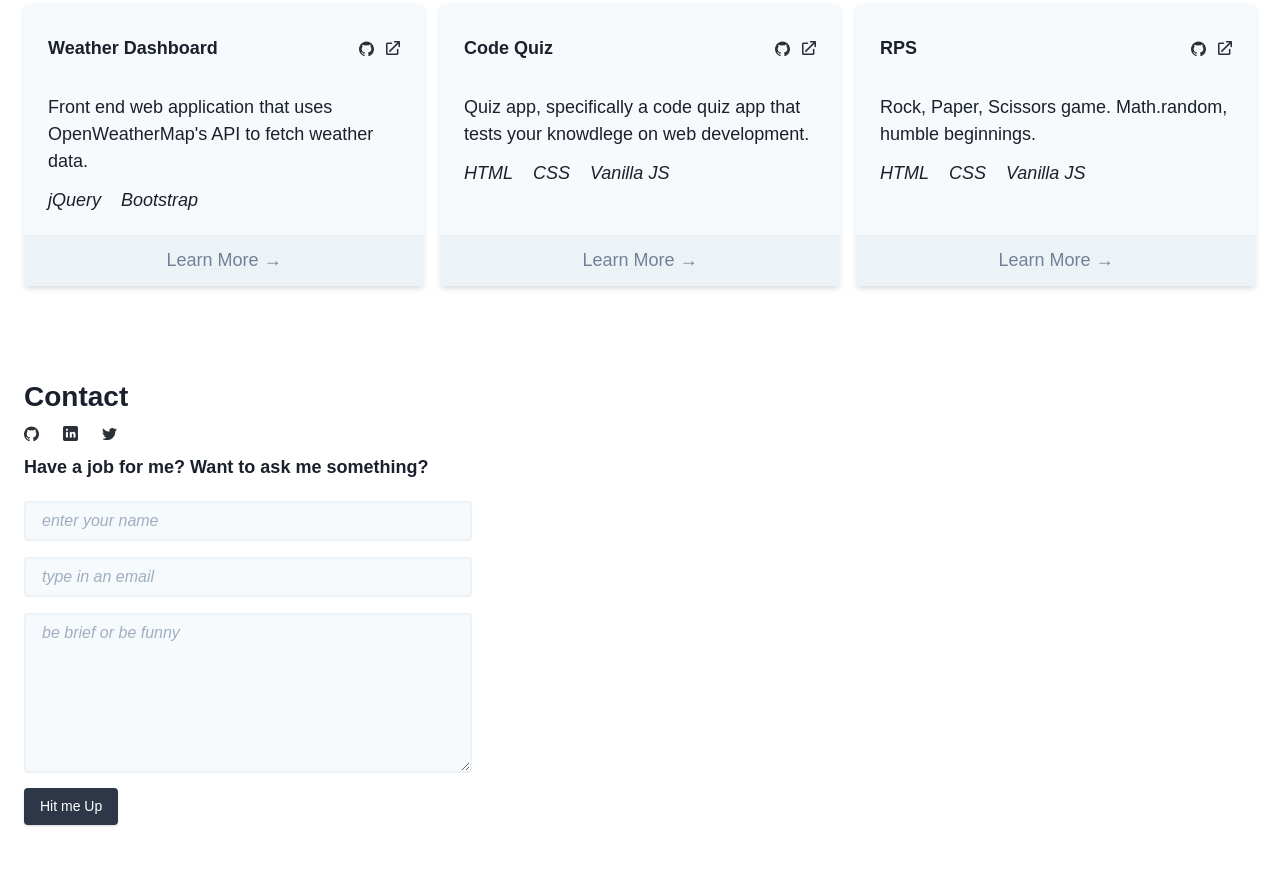
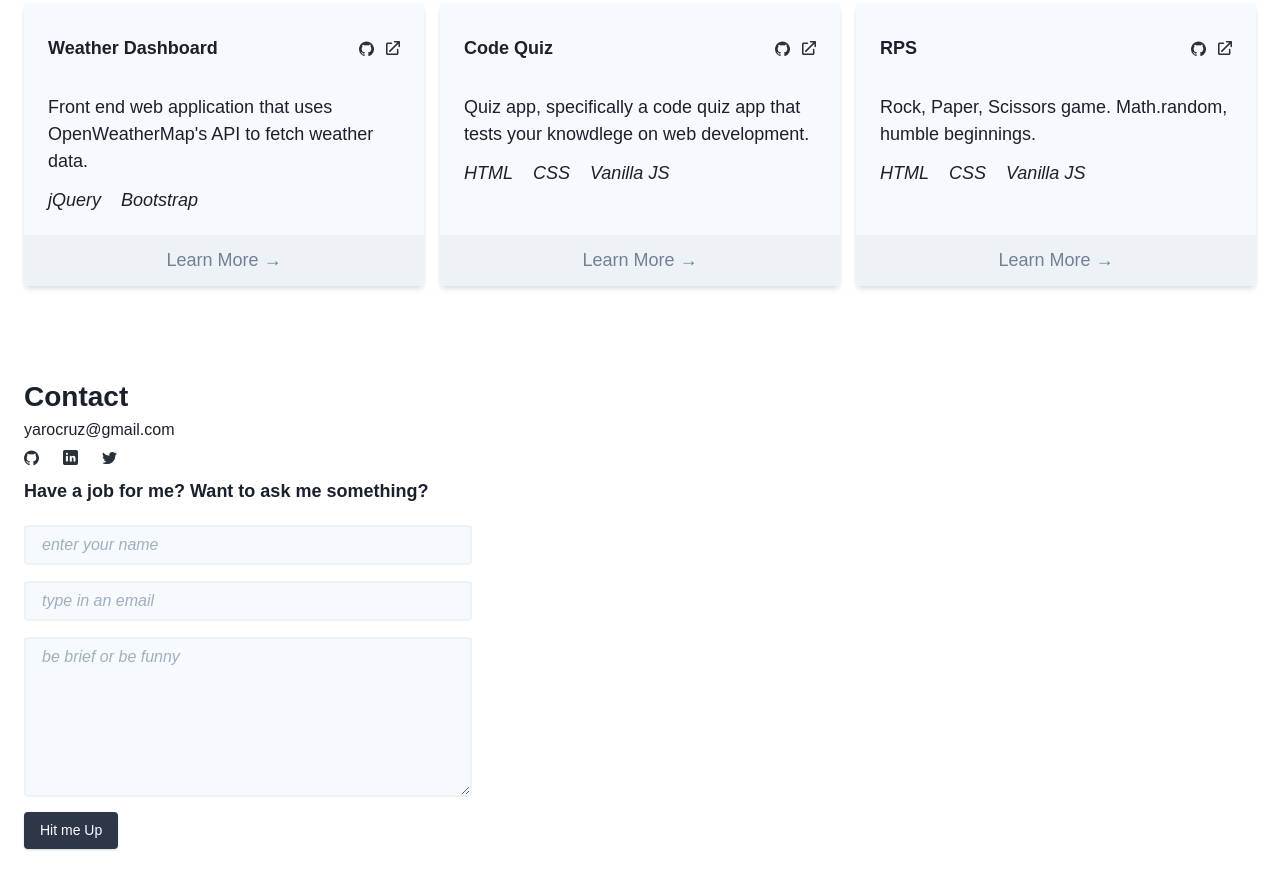
Before and after one commit to yarocruz/portfolio-2020, a Gatsby site: page / in a window 1280 px wide. Shown: the part 984-1873 px from the top of the page. Built offline with nearby package versions, Linux system fonts and the light colour scheme; Gatsby itself is replaced by a stand-in of ours; a web font is replaced by a local one.

Commit message:
added email to contact section. rolling eyes

```diff
--- a/src/components/contactForm.js
+++ b/src/components/contactForm.js
@@ -3,6 +3,7 @@ import React from 'react';
 const contactForm = () => (
     <div className="contact">
         <h1 className="secondary-heading">Contact</h1>
+        <h2>yarocruz@gmail.com</h2>
         <div className="iconLinks flex items-center my-2">
             <a href="https://github.com/yarocruz" className="mr-6">
                 <svg xmlns="http://www.w3.org/2000/svg" width="15" height="15.66" viewBox="0 0 15 14.66">
```
